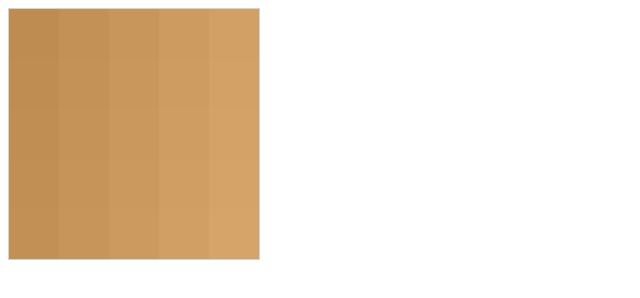
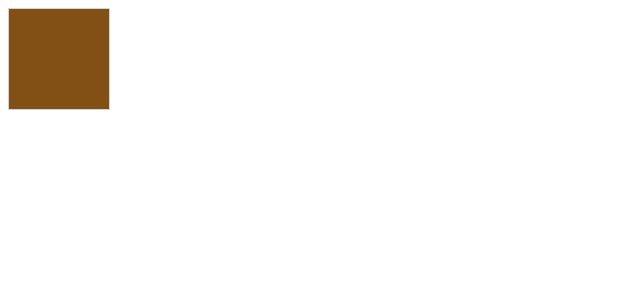
Before and after one commit to eafeicke/eafeicke.github.io, a plain HTML site: page rivulets.html in a window 1280 px wide. Shown: the whole page, without its empty margins (0-640 px from the left). Drawn offline with Linux system fonts and the light colour scheme.

Commit message:
figured out timing mechanism, tile drawing is working

```diff
--- a/rivulets.html
+++ b/rivulets.html
@@ -14,7 +14,7 @@
 
   </head>
   <body>
-    <canvas id="slope" width="250" height="250" style="border:1px solid #d3d3d3;">
+    <canvas id="slope" width="100" height="100" style="border:1px solid #d3d3d3;">
       Your browser does not support the HTML5 canvas tag.
     </canvas>
   </body>
--- a/rivulets.js
+++ b/rivulets.js
@@ -1,43 +1,104 @@
-// Grid will be 50 tile by 50 tile board.
-// Grid is 5x5 right now for testing.
+// var doTheThing = setInterval(rainDrop, 30)
+//[[50,50,50,50,50],
+// [50,50,50,50,50],
+// [50,50,50,50,50],
+// [50,50,50,50,50],
+// [50,50,50,50,50]]
 
-// Each tile will 5 pixels by 5 pixels.
-// 50x50 right now for testing
-var tile_size = 50;
+// It might make more sense to define the number of pixels in a tile
+// and the number of tiles in a grid and calculate theh screen size from there
 
-var grid = [
-    [10, 11, 12, 13, 14],
-    [15, 16, 17, 18, 19],
-    [20, 21, 22, 23, 24],
-    [25, 26, 27, 28, 29],
-    [30, 31, 32, 33, 34]
-];
+class Slope {
+    constructor(gridSize = 5,
+                maxResistance = 50,
+                rainDelta = 1,
+                screenSize = 100,
+                modWest = 0,
+                modSouthwest = 0,
+                modSouth = 0,
+                modSoutheast = 0,
+                modEast = 0,
+                beginColor = [180, 130, 70]) {
 
-function drawTile(x, y) {
+        this.gridSize = gridSize; // number of rows and columns on the board (board is always square, so rows==cols)
+        this.maxResistance = maxResistance;
+        this.rainDelta = rainDelta;
+        this.screenSize = screenSize;
+        this.modWest = modWest;
+        this.modSouthwest = modSouthwest;
+        this.modSouth = modSouth;
+        this.modSoutheast = modSoutheast;
+        this.modEast = modEast;
+        this.beginColor = beginColor;
+
+        this.tileSize = this.screenSize / this.gridSize; // Number of pixels in a tile is size of screen divided by number of tiles in grid
+
+        this.grid = this.makeGrid();
+        this.drawBoard();
+    }
+
+    makeGrid() {
+        var grid = [];
+        for (var i = 0; i < this.gridSize; i++) {
+            var line = [];
+            for (var j = 0; j < this.gridSize; j++) {
+                line.push(this.maxResistance);
+            }
+            grid.push(line);
+        }
+        return grid;
+    }
+
+    drawTile(row, col) {
+        var tileVal = this.grid[row][col];
+
         var c = document.getElementById("slope");
         var ctx = c.getContext("2d");
-    var r = 180 + grid[x][y], g = 130 + grid[x][y], b = 70 + grid[x][y];
+        var r = this.beginColor[0] - tileVal, g = this.beginColor[1] - tileVal, b = this.beginColor[2] - tileVal;
         ctx.fillStyle = "rgb(" + r + ", " + g + ", " + b + ")";
-    ctx.fillRect((x*tile_size), (y*tile_size), tile_size, tile_size);
+        ctx.fillRect((col*this.tileSize), (row*this.tileSize), this.tileSize, this.tileSize);
     }
 
-for (x = 0; x < 5; x++) {
-    for (y = 0; y < 5; y++){
-        drawTile(x, y);
+    drawBoard() {
+        for (var row = 0; row < this.gridSize; row++) {
+            for (var col = 0; col < this.gridSize; col++) {
+                this.drawTile(row, col);
+            }
         }
     }
 
+    pickStart() {
+        return Math.random(0, self.gridSize);
+    }
 
-//var doTheThing = setInterval(rainDrop, 30)
+    updateSlope(row, col) {
+        this.grid[row][col] += this.rainDelta;
+    }
 
-var coordx = 1;
-var coordy = 1;
+    getNeighbors(row, col) {
 
-function rainDrop() {
-    var c = document.getElementById("slope");
-    var ctx = c.getContext("2d");
-    ctx.rect(coordx, coordy, 30, 30);
-    ctx.stroke();
-    coordx += 1;
-    coordy += 1;
     }
+
+    createSelection(neighbors) {
+
+    }
+
+    pickNext(row, col) {
+        var neighbors = this.getNeighbors(row, col);
+        var selectionArray = this.createSelection(neighbors);
+        return random.choice(selectionArray);
+    }
+
+    rainDrop() {
+        var row = 0;
+        var col = this.pickStart();
+
+        while (row < this.gridSize) {
+            this.updateSlope(row, col);
+            this.drawTile(row, col);
+            row, col = this.pickNext(row, col);
+        }
+    }
+}
+
+var testSlope = new Slope();
```
Also changed, not shown: index.html (+13 -3 lines). Lines whose indentation alone changed are shown as unchanged.
